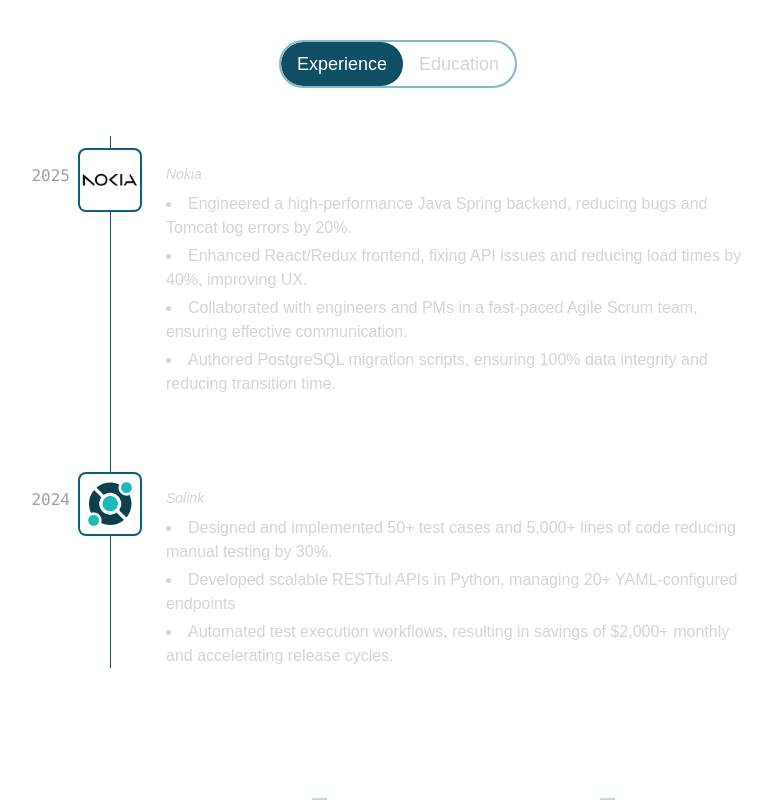
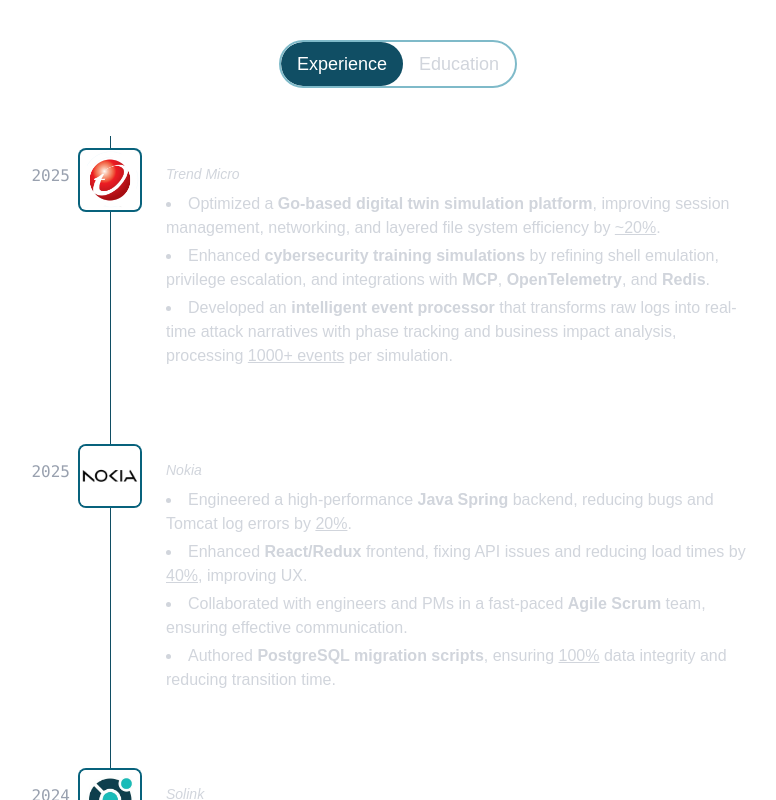
Before and after one commit to youssufhelaly/Website-Portfolio, a Next.js app: page / in a window 1280 px wide. Shown: the part 840-1640 px from the top of the page, without its empty margins (242-1018 px from the left). Built offline with nearby package versions, Linux system fonts and the light colour scheme.

Commit message:
Add Trend micro

```diff
--- a/src/components/Timeline.tsx
+++ b/src/components/Timeline.tsx
@@ -17,15 +17,27 @@ interface Item {
 const experience: Item[] = [
   {
     year: "2025",
+    title: "Software Engineering Intern",
+    subtitle: "Trend Micro",
+    imageUrl: "/trendmicro-logo.jpg",
+    website: "https://www.trendmicro.com/",
+    details: [
+      "Optimized a <b>Go-based digital twin simulation platform</b>, improving session management, networking, and layered file system efficiency by <u>~20%</u>.",
+      "Enhanced <b>cybersecurity training simulations</b> by refining shell emulation, privilege escalation, and integrations with <b>MCP</b>, <b>OpenTelemetry</b>, and <b>Redis</b>.",
+      "Developed an <b>intelligent event processor</b> that transforms raw logs into real-time attack narratives with phase tracking and business impact analysis, processing <u>1000+ events</u> per simulation.",
+    ],
+  },
+  {
+    year: "2025",
     title: "Full-Stack Engineering Intern",
     subtitle: "Nokia",
     imageUrl: "/nokia-logo.png",
     website: "https://www.nokia.com/",
     details: [
-      "Engineered a high-performance Java Spring backend, reducing bugs and Tomcat log errors by 20%.",
-      "Enhanced React/Redux frontend, fixing API issues and reducing load times by 40%, improving UX.",
-      "Collaborated with engineers and PMs in a fast-paced Agile Scrum team, ensuring effective communication.",
-      "Authored PostgreSQL migration scripts, ensuring 100% data integrity and reducing transition time.",
+      "Engineered a high-performance <b>Java Spring</b> backend, reducing bugs and Tomcat log errors by <u>20%</u>.",
+      "Enhanced <b>React/Redux</b> frontend, fixing API issues and reducing load times by <u>40%</u>, improving UX.",
+      "Collaborated with engineers and PMs in a fast-paced <b>Agile Scrum</b> team, ensuring effective communication.",
+      "Authored <b>PostgreSQL migration scripts</b>, ensuring <u>100%</u> data integrity and reducing transition time.",
     ],
   },
   {
@@ -35,12 +47,13 @@ const experience: Item[] = [
     imageUrl: "/solink-logo.jpeg",
     website: "https://solink.com",
     details: [
-      "Designed and implemented 50+ test cases and 5,000+ lines of code reducing manual testing by 30%.",
-      "Developed scalable RESTful APIs in Python, managing 20+ YAML-configured endpoints",
-      "Automated test execution workflows, resulting in savings of $2,000+ monthly and accelerating release cycles.",
+      "Designed and implemented <u>50+</u> test cases and <u>5,000+</u> lines of code, reducing manual testing by <u>30%</u>.",
+      "Developed scalable <b>RESTful APIs</b> in <b>Python</b>, managing <u>20+</u> YAML-configured endpoints.",
+      "Automated test execution workflows, saving <u>$2,000+</u> monthly and accelerating release cycles.",
     ],
   },
 ]
+
 
 const education: Item[] = [
   {
@@ -130,7 +143,7 @@ export default function Timeline() {
                       alt={`${subtitle} logo`}
                       width={64}
                       height={64}
-                      className="object-cover w-full h-full"
+                      className="object-contain w-full h-full bg-white"
                       priority
                     />
                   )}
@@ -142,7 +155,7 @@ export default function Timeline() {
                   <p className="italic text-sm mb-2">{subtitle}</p>
                   <ul className="list-disc list-inside space-y-1 text-base">
                     {details.map((d, i) => (
-                      <li key={i}>{d}</li>
+                      <li key={i} dangerouslySetInnerHTML={{ __html: d }} />
                     ))}
                   </ul>
                 </div>
```
Also changed, not shown: public/trendmicro-logo.jpg (added).
